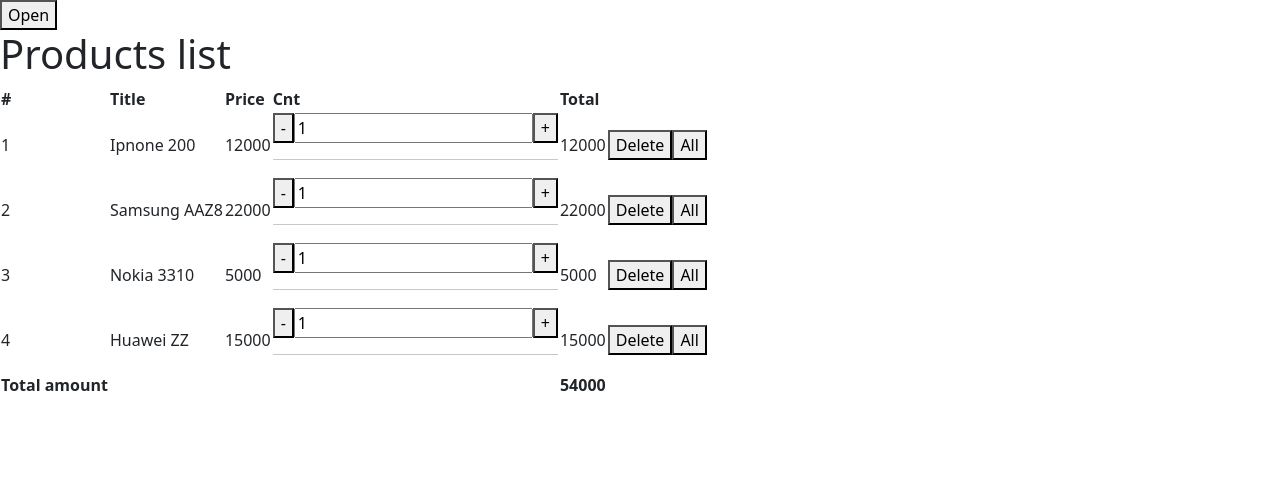
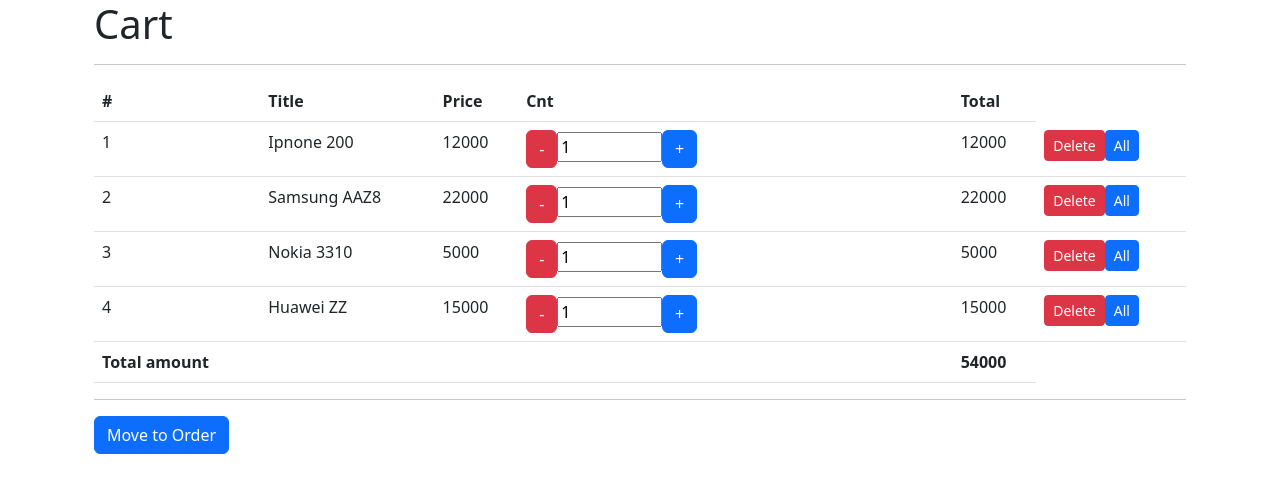
Before and after one commit to Eltach00/react-course, a React app: page / in a window 1280 px wide. Shown: the top 492 px of the page. Built offline with nearby package versions, Linux system fonts and the light colour scheme.

Commit message:
cart added

```diff
--- a/index.html
+++ b/index.html
@@ -3,7 +3,6 @@
   <head>
     <meta charset="UTF-8" />
     <meta name="viewport" content="width=device-width, initial-scale=1.0" />
-    <link rel="stylesheet" href="./src/styles.css" />
     <link
       rel="stylesheet"
       href="https://cdn.jsdelivr.net/npm/bootstrap@5.2.3/dist/css/bootstrap.min.css"
--- a/src/App.js
+++ b/src/App.js
@@ -1,76 +1,46 @@
-import React, { useRef, useState } from 'react'
-import MinMax from './components/minmax/minmaxLazyState'
-import Modal from 'react-bootstrap/Modal'
-import 'bootstrap/dist/css/bootstrap.min.css'
+import React, { useState } from 'react'
+import Cart from './Cart'
+import Order from './Order'
+import Result from './Result'
 
 export default function () {
+  // router
+  const [page, setPage] = useState('Cart')
+  const moveToCart = () => setPage('Cart')
+  const moveToResult = () => setPage('Result')
+  const moveToOrder = () => setPage('Order')
+
+  // products
   const [products, setProducts] = useState(productsStub())
-  const [opened, setOpened] = useState(false)
+  const [total, setTotal] = useState(() => countTotal())
 
+  function countTotal() {
+    return products.reduce((sum, pr) => (sum += pr.price * pr.cnt), 0)
+  }
   const setCnt = (id, cnt) => {
     setProducts(products.map((pr) => (pr.id != id ? pr : { ...pr, cnt })))
+    setTotal(() => countTotal())
   }
 
   const handleDelete = (id) => {
     setProducts(products.filter((pr) => pr.id !== id))
+    setTotal(() => countTotal())
   }
 
   return (
-    <div className="tableProduct">
-      <button
-        onClick={(e) => {
-          setOpened(true)
-        }}
-      >
-        Open
-      </button>
-      <h1>Products list</h1>
-      <table>
-        <tbody>
-          <tr>
-            <th>#</th>
-            <th>Title</th>
-            <th>Price</th>
-            <th>Cnt</th>
-            <th>Total</th>
-          </tr>
-          {products.map((pr, i) => (
-            <tr key={pr.id}>
-              <td>{i + 1}</td>
-              <td>{pr.title}</td>
-              <td>{pr.price}</td>
-              <td>
-                <MinMax
-                  max={pr.rest}
-                  current={pr.cnt}
-                  onChange={(cnt) => setCnt(pr.id, cnt)}
-                />
-              </td>
-              <td>{pr.price * pr.cnt}</td>
-              <td>
-                <button onClick={() => handleDelete(pr.id)}>Delete</button>
-                <button onClick={() => setCnt(pr.id, pr.rest)}>All</button>
-              </td>
-            </tr>
-          ))}
-          <tr>
-            <td>
-              <strong>Total amount</strong>
-            </td>
-            <td></td>
-            <td></td>
-            <td></td>
-            <td>
-              <strong>
-                {products.reduce((sum, pr) => (sum += pr.price * pr.cnt), 0)}{' '}
-              </strong>
-            </td>
-          </tr>
-        </tbody>
-      </table>
-      <Modal show={opened} onHide={() => setOpened(false)}>
-        <p>Hello</p>
-      </Modal>
+    <div className="container ">
+      {page === 'Cart' && (
+        <Cart
+          onNext={moveToOrder}
+          products={products}
+          onChange={setCnt}
+          onDelete={handleDelete}
+          countTotal={countTotal}
+          total={total}
+        />
+      )}
+      {page === 'Order' && <Order onPrev={moveToCart} onNext={moveToResult} />}
+      {page === 'Result' && <Result onPrev={moveToOrder} />}
     </div>
   )
 }
--- /dev/null
+++ b/src/Cart.js
@@ -0,0 +1,66 @@
+import React from 'react'
+import MinMax from './old-material/minmax/minmaxLazyState'
+
+export default function Cart({ onNext, products, onChange, onDelete, total }) {
+  return (
+    <div className="container">
+      <h1>Cart</h1>
+      <hr />
+      <table className="table">
+        <tbody>
+          <tr>
+            <th>#</th>
+            <th>Title</th>
+            <th>Price</th>
+            <th>Cnt</th>
+            <th>Total</th>
+          </tr>
+          {products.map((pr, i) => (
+            <tr key={pr.id}>
+              <td>{i + 1}</td>
+              <td>{pr.title}</td>
+              <td>{pr.price}</td>
+              <td>
+                <MinMax
+                  max={pr.rest}
+                  current={pr.cnt}
+                  onChange={(cnt) => onChange(pr.id, cnt)}
+                />
+              </td>
+              <td>{pr.price * pr.cnt}</td>
+              <td>
+                <button
+                  className="btn btn-danger btn-sm"
+                  onClick={() => onDelete(pr.id)}
+                >
+                  Delete
+                </button>
+                <button
+                  className="btn btn-primary  btn-sm"
+                  onClick={() => onChange(pr.id, pr.rest)}
+                >
+                  All
+                </button>
+              </td>
+            </tr>
+          ))}
+          <tr>
+            <td>
+              <strong>Total amount</strong>
+            </td>
+            <td></td>
+            <td></td>
+            <td></td>
+            <td>
+              <strong>{total}</strong>
+            </td>
+          </tr>
+        </tbody>
+      </table>
+      <hr />
+      <button className="btn btn-primary" onClick={onNext}>
+        Move to Order
+      </button>
+    </div>
+  )
+}
--- /dev/null
+++ b/src/Order.js
@@ -0,0 +1,48 @@
+import React from 'react'
+
+export default function Order({ onPrev, onNext }) {
+  return (
+    <div className="container ">
+      <h1>Order</h1>
+      <hr />
+      <form className="lh-lg">
+        <div className="form-group">
+          <label>Email address</label>
+          <input
+            type="email"
+            className="form-control"
+            id="email"
+            aria-describedby="emailHelp"
+            placeholder="Enter email"
+          />
+          <small id="emailHelp" className="form-text text-muted">
+            We'll never share your email with anyone else.
+          </small>
+        </div>
+        <div className="form-group mt-2">
+          <label>Password</label>
+          <input
+            type="password"
+            className="form-control"
+            id="pass"
+            placeholder="Password"
+          />
+        </div>
+        <div className="form-check mt-2">
+          <input type="checkbox" className="form-check-input" id="check" />
+          <label className="form-check-label">Check me out</label>
+        </div>
+        <button type="submit" className="btn btn-primary">
+          Submit
+        </button>
+      </form>
+      <hr />
+      <button className="btn btn-danger m-1" onClick={onPrev}>
+        Back to Cart
+      </button>
+      <button className="btn btn-primary" onClick={onNext}>
+        Next to Result
+      </button>
+    </div>
+  )
+}
--- /dev/null
+++ b/src/Result.js
@@ -0,0 +1,13 @@
+import React from 'react'
+
+export default function Result({ onPrev }) {
+  return (
+    <div>
+      <h1>Result</h1>
+      <hr />
+      <button className="btn btn-danger" onClick={onPrev}>
+        Back to Order
+      </button>
+    </div>
+  )
+}
--- a/src/components/minmax/minmaxLazyState.js
+++ b/src/old-material/minmax/minmaxLazyState.js
@@ -30,20 +30,20 @@
 
   return (
     <div>
-      <button type="button" onClick={dec}>
+      <button className="btn btn-danger" type="button" onClick={dec}>
         -
       </button>
       <input
+        className="w-25"
         type="text"
         onChange={(e) => setVal(e.target.value)}
         value={val}
         onBlur={handleChange}
         onKeyDown={keyPressCheck}
       />
-      <button type="button" onClick={inc}>
+      <button className="btn btn-primary" type="button" onClick={inc}>
         +
       </button>
-      <hr></hr>
     </div>
   )
 }
```
Also changed, not shown: src/old-material/App.js (added, +109 -0 lines), src/modalStyles.css (renamed from src/styles.css), src/old-material/components/ModalWindow.js (renamed from src/components/ModalWindow.js), src/old-material/hooks/useClickOutside.js (renamed from src/hooks/useClickOutside.js), src/old-material/minmax/minmaxRef.js (renamed from src/components/minmax/minmaxRef.js).
